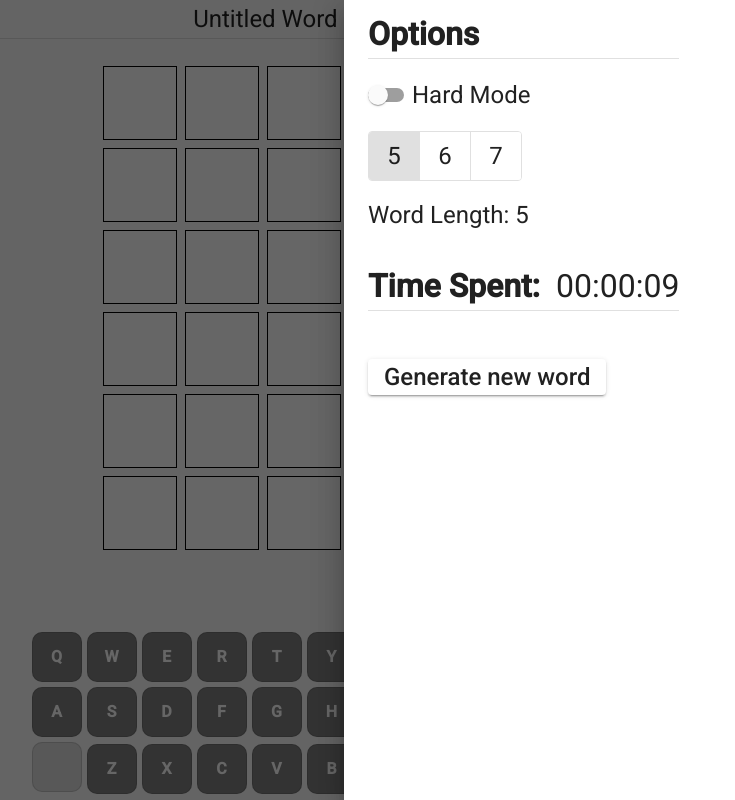
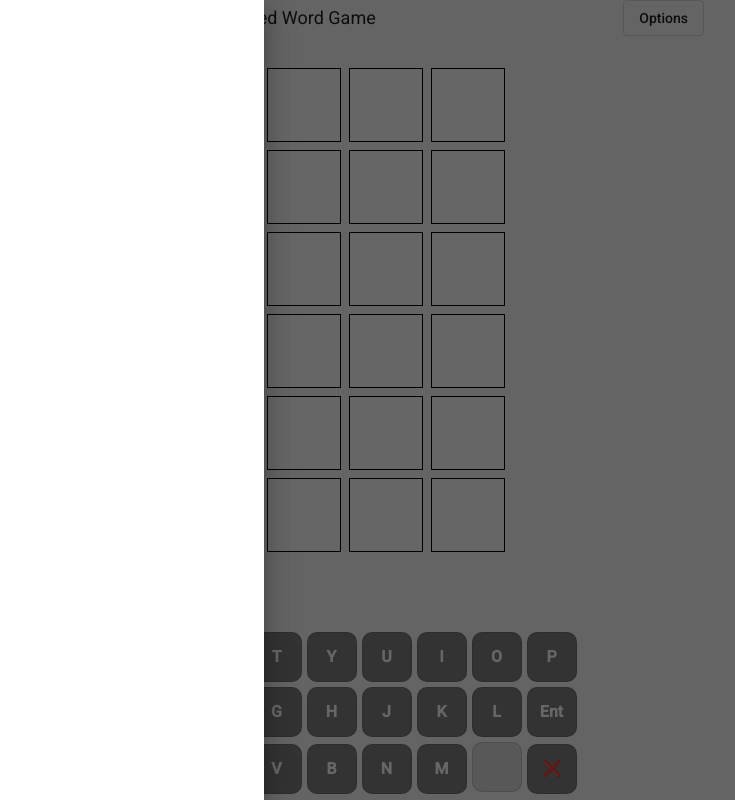
Before and after one commit to Schwenke/letterflash, an Angular app: page / in a window 1280 px wide. Both pictures are taken after a click on the button "Options". Shown: the whole page, without its empty margins (336-1071 px from the left). Built offline with nearby package versions, Linux system fonts and the light colour scheme.

Commit message:
Add masochist mode
Fix bug where key strokes got registered during success or failure state

Updated victory dialog to include mode type

Add FAQ placeholder

Update victory clipboard copy to include asterisks for options enabled

Minor clean up/comments add

```diff
--- a/src/app/app.component.html
+++ b/src/app/app.component.html
@@ -4,7 +4,11 @@
 <mat-progress-spinner class="spinner" *ngIf="!initialized" mode="indeterminate"></mat-progress-spinner>
 
 <mat-sidenav-container *ngIf="initialized">
-    <mat-sidenav class="sidenav" #sidenav position="end">
+    <mat-sidenav class="faq-sidenav" #options>
+        <!-- <app-options></app-options> -->
+    </mat-sidenav>
+
+    <mat-sidenav class="options-sidenav" #options position="end">
         <app-options></app-options>
     </mat-sidenav>
 
@@ -12,9 +16,9 @@
         <div class="header">
             <!-- DEBUG -->
             <!-- Secret Word: {{boardState.secretWord}} -->
+            <button mat-stroked-button class="faq-toggle" type="button" #optionsToggle (keydown)="buttonKeyDown($event)">FAQ</button>
             <label class="game-title">Untitled Word Game</label>
-            <button mat-stroked-button class="options-toggle" type="button" #optionsToggle (click)="sidenav.toggle()" (keydown)="buttonKeyDown($event)">Options</button>
-            <mat-divider class="header-divider"></mat-divider>
+            <button mat-stroked-button class="options-toggle" type="button" #optionsToggle (click)="options.toggle()" (keydown)="buttonKeyDown($event)">Options</button>
         </div>
 
         <app-game-board class="gameboard"></app-game-board>
--- a/src/app/app.component.scss
+++ b/src/app/app.component.scss
@@ -1,28 +1,16 @@
 .header {
-    grid-area: header;
-
-    display: grid;
-    grid-template-columns: 33% 33% 33%;
-    grid-template-areas:
-        "a b c"
-        "d d d";
+    display: flex;
+    flex-direction: row;
+    justify-content: space-between;
+    align-items: center;
 }
 
 .game-title {
-    font-size: x-large;
-    align-self: center;
-    text-align: center;
-    grid-area: b;
+    font-size: large;
 }
 
 .options-toggle {
-    justify-self: end;
-    align-self: center;
-    grid-area: c;
-}
 
-.header-divider {
-    grid-area: d;
 }
 
 .spinner {
@@ -30,7 +18,11 @@
     margin: 25vh auto;
 }
 
-.sidenav {
+.options-sidenav {
+    width: 600px;
+}
+
+.faq-sidenav {
     width: 600px;
 }
 
@@ -39,34 +31,24 @@
     margin: 0vh auto;
     max-width: 800px;
     min-height: 490px;
-    display: grid;
-    grid-template-rows: 5% 65% 5% 25%;
-    grid-template-areas:
-        "header"
-        "game"
-        "error"
-        "keyboard";
+    display: flex;
+    flex-direction: column;
+    justify-content: space-between;
 }
 
 .gameboard {
-    grid-area: game;
-    margin-top: 1rem;
     align-self: center;
-    justify-self: center;
 }
 
 .user-error {
     color: red;
     font-size: large;
-    grid-area: error;
-    justify-self: center;
-    margin-top: 1rem;
+    text-align: center;
+    height: 20px;
 }
 
 .keyboard {
-    grid-area: keyboard;
-    align-self: flex-end;
-    justify-self: center;
+    align-self: center;
 }
 
 @media only screen and (max-width: 450px) {
--- a/src/app/components/keyboard/keyboard.component.ts
+++ b/src/app/components/keyboard/keyboard.component.ts
@@ -1,4 +1,5 @@
 import { Component, HostListener, OnInit } from '@angular/core';
+import { BoardState } from 'src/app/models/board-state.interface';
 import { Key, Keyboard } from 'src/app/models/keyboard.interface';
 import { BoardStateService } from 'src/app/services/board-state.service';
 import { KeyboardService } from 'src/app/services/keyboard.service';
@@ -16,6 +17,7 @@ export class KeyboardComponent implements OnInit {
 
   //  models
   keyboard: Keyboard = {} as Keyboard;
+  boardState: BoardState = {} as BoardState;
 
   constructor(
     private keyboardService: KeyboardService,
@@ -26,10 +28,17 @@ export class KeyboardComponent implements OnInit {
     this.keyboardService.keyboard.subscribe(keyboard => {
       this.keyboard = keyboard;
     });
+
+    this.boardStateService.boardState.subscribe(boardState => {
+      this.boardState = boardState;
+    });
   }
 
   @HostListener('window:keyup', ['$event'])
   handleInput(event: KeyboardEvent): void {
+    //  Game is in a state of not running - don't accept further keyboard clicks
+    if (this.boardState.success || this.boardState.failure) return;
+
     if (event.key === this.enterKey) {
       this.boardStateService.guess();
     } else if (event.key === this.backspaceKey) {
@@ -40,6 +49,9 @@ export class KeyboardComponent implements OnInit {
   }
 
   keyClicked(key: Key): void {
+    //  Game is in a state of not running - don't accept further keyboard clicks
+    if (this.boardState.success || this.boardState.failure) return;
+
     if (key.letter === "Ent") {
       this.boardStateService.guess();
     } else if (key.letter === "❌") {
--- a/src/app/components/options/options.component.html
+++ b/src/app/components/options/options.component.html
@@ -8,6 +8,12 @@
             <mat-slide-toggle (change)="storeOptions()" title="Subsequent guesses must use all previous clues" class="hardModeToggle" [(ngModel)]="options.hardMode">Hard Mode</mat-slide-toggle>
             <label class="options-check" *ngIf="options.hardMode">✔</label>
         </tr>
+
+        <tr>
+            <mat-slide-toggle (change)="storeOptions()" title="Secret words pull from full dictionary of over 8,000+ words" class="masochistModeToggle" [(ngModel)]="options.masochistMode">Masochist Mode</mat-slide-toggle>
+            <label class="options-check" *ngIf="options.masochistMode">✔</label>
+        </tr>
+
 
         <tr>
             <mat-button-toggle-group (change)="storeOptions()" class="button-group" [(ngModel)]="options.wordLength" [value]="options.wordLength">
--- a/src/app/components/options/options.component.scss
+++ b/src/app/components/options/options.component.scss
@@ -33,6 +33,10 @@
 }
 
 .hardModeToggle {
+    font-size: x-large;
+}
+
+.masochistModeToggle {
     font-size: x-large;
 }
 
@@ -78,6 +82,10 @@
         font-size: large;
     }
 
+    .masochistModeToggle {
+        font-size: large;
+    }
+
     .word-button-label {
         font-size: large;
     }
--- a/src/app/components/victory-dialog/victory-dialog.component.html
+++ b/src/app/components/victory-dialog/victory-dialog.component.html
@@ -1,5 +1,7 @@
 <section class="container">
-    <label class="message-header">Congratulations! You won in {{timeSpent}}</label>
+    <label class="message-header">Congratulations!</label>
+    <label class="message-header">You won in {{timeSpent}}</label>
+    <label class="message-header">Options: {{mode}}</label>
     <label class="message-tries">Guesses left: {{6-boardState.rowIndex}}</label>
     <button mat-raised-button class="copy-button" type="button" (click)="copyToClipboard()">Copy to clipboard</button>
     <button mat-raised-button class="reset-button" type="button" (click)="reset()">Play again!</button>
--- a/src/app/components/victory-dialog/victory-dialog.component.scss
+++ b/src/app/components/victory-dialog/victory-dialog.component.scss
@@ -1,42 +1,32 @@
 .container {
     width: 250px;
     height: 300px;
-    display: grid;
-    justify-items: center;
-    grid-template-areas:
-        "header header"
-        "guesses guesses"
-        "copy copy"
-        "reset reset";
+    display: flex;
+    flex-direction: column;
+    justify-content: space-evenly;
 
 
     .message-header {
-        grid-area: header;
-        font-size: x-large;
+        font-size: large;
         color: blue;
-        align-self: flex-start;
-        justify-content: center;
+        text-align: center;
     }
 
     .message-tries {
-        grid-area: guesses;
         font-size: large;
         color: blue;
+        text-align: center;
     }
 
     .copy-button {
-        grid-area: copy;
         font-size: large;
         width: auto;
         height: 50px;
-        justify-self: center;
     }
 
     .reset-button {
-        grid-area: reset;
         font-size: large;
         width: auto;
         height: 50px;
-        justify-self: center;
     }
 }
--- a/src/app/models/options.interface.ts
+++ b/src/app/models/options.interface.ts
@@ -1,4 +1,5 @@
 export interface Options {
     hardMode: boolean;
+    masochistMode: boolean;
     wordLength: string;
 }
--- a/src/app/services/keyboard.service.ts
+++ b/src/app/services/keyboard.service.ts
@@ -6,7 +6,6 @@ import { Keyboard, KeyboardRow } from '../models/keyboard.interface';
   providedIn: 'root'
 })
 export class KeyboardService {
-  // keyboard
   keyboard: BehaviorSubject<Keyboard> = new BehaviorSubject<Keyboard>({} as Keyboard);
 
   constructor(
--- a/src/app/services/options.service.ts
+++ b/src/app/services/options.service.ts
@@ -27,6 +27,7 @@ export class OptionsService {
   private getDefaultOptions(): Options {
     return {
       hardMode: false,
+      masochistMode: false,
       wordLength: "5"
     };
   }
```
Also changed, not shown: src/app/components/victory-dialog/victory-dialog.component.ts (+38 -3 lines), src/app/services/board-state.service.ts (+6 -4 lines).
